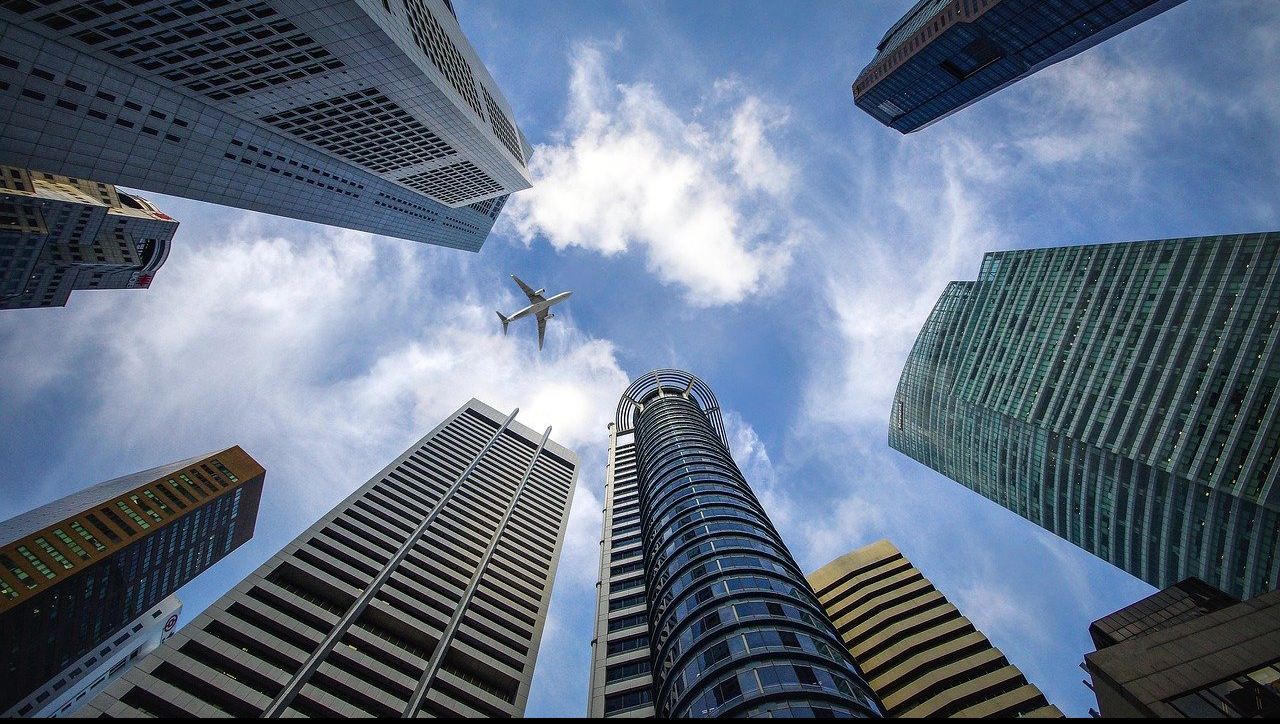
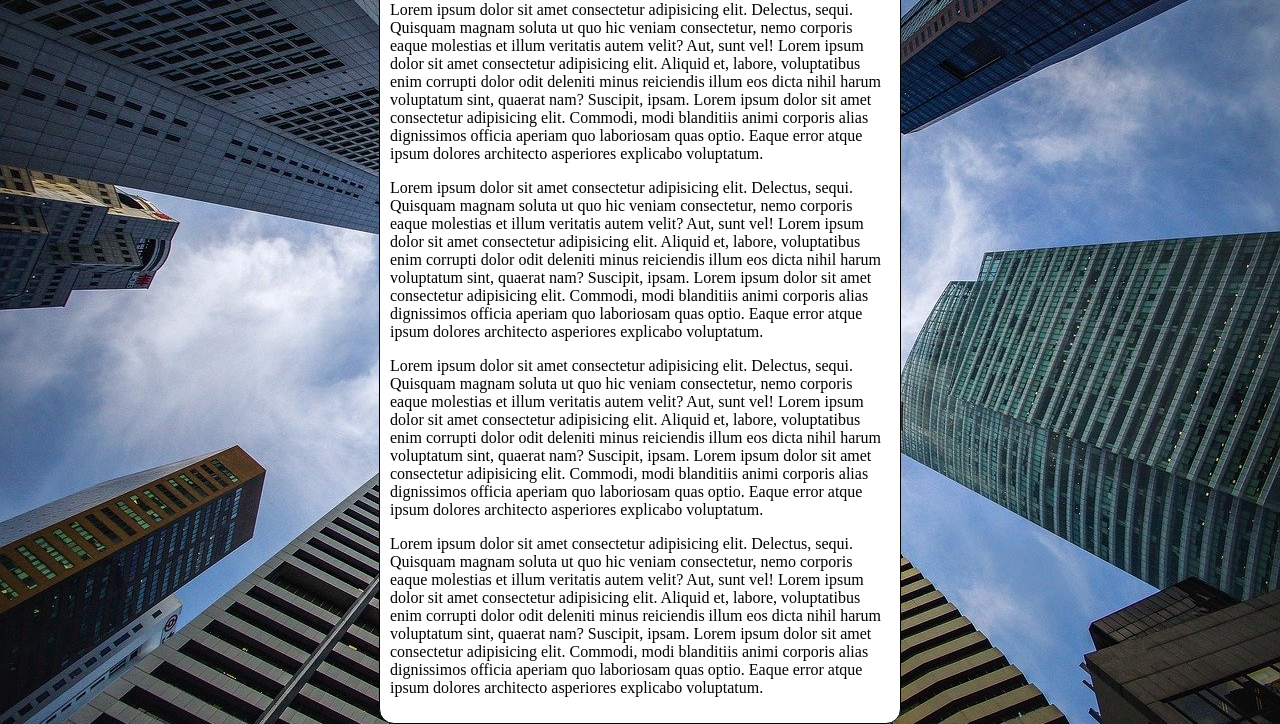
Before and after one commit to adrianospraia/html-css3, a plain HTML site: page exercicios/ex022/fundo005.html in a window 1280 px wide. Shown: the part 98-822 px from the top of the page. Drawn offline with Linux system fonts and the light colour scheme.

Commit message:
uptade fundo 05

```diff
--- a/exercicios/ex022/fundo005.html
+++ b/exercicios/ex022/fundo005.html
@@ -8,16 +8,15 @@
     <style>
         body {
             height: 100vh;
-            background-color: black;
-            background-image: url(imagens/wallpaper002.jpg);
-            background-position: center top;
-            background-repeat: no-repeat;
-            background-size: cover;
+            /*ShortHand - Background
+                color > image > position/size > repeat > attachment*/
+
+            background: black url(imagens/wallpaper002.jpg) center top/cover no-repeat fixed;
+
         }
         main {
-            display: none ;
             background-color: white;
-            width: 400px;
+            max-width: 500px;
             padding: 10px;
             margin: auto;
             border: 1px solid black;
@@ -30,6 +29,9 @@
     <main>
         <h1>Teste de Imagem de Fundo</h1>
         <p>Lorem ipsum dolor sit amet consectetur adipisicing elit. Delectus, sequi. Quisquam magnam soluta ut quo hic veniam consectetur, nemo corporis eaque molestias et illum veritatis autem velit? Aut, sunt vel! Lorem ipsum dolor sit amet consectetur adipisicing elit. Aliquid et, labore, voluptatibus enim corrupti dolor odit deleniti minus reiciendis illum eos dicta nihil harum voluptatum sint, quaerat nam? Suscipit, ipsam. Lorem ipsum dolor sit amet consectetur adipisicing elit. Commodi, modi blanditiis animi corporis alias dignissimos officia aperiam quo laboriosam quas optio. Eaque error atque ipsum dolores architecto asperiores explicabo voluptatum.</p>
+        <p>Lorem ipsum dolor sit amet consectetur adipisicing elit. Delectus, sequi. Quisquam magnam soluta ut quo hic veniam consectetur, nemo corporis eaque molestias et illum veritatis autem velit? Aut, sunt vel! Lorem ipsum dolor sit amet consectetur adipisicing elit. Aliquid et, labore, voluptatibus enim corrupti dolor odit deleniti minus reiciendis illum eos dicta nihil harum voluptatum sint, quaerat nam? Suscipit, ipsam. Lorem ipsum dolor sit amet consectetur adipisicing elit. Commodi, modi blanditiis animi corporis alias dignissimos officia aperiam quo laboriosam quas optio. Eaque error atque ipsum dolores architecto asperiores explicabo voluptatum.</p>
+        <p>Lorem ipsum dolor sit amet consectetur adipisicing elit. Delectus, sequi. Quisquam magnam soluta ut quo hic veniam consectetur, nemo corporis eaque molestias et illum veritatis autem velit? Aut, sunt vel! Lorem ipsum dolor sit amet consectetur adipisicing elit. Aliquid et, labore, voluptatibus enim corrupti dolor odit deleniti minus reiciendis illum eos dicta nihil harum voluptatum sint, quaerat nam? Suscipit, ipsam. Lorem ipsum dolor sit amet consectetur adipisicing elit. Commodi, modi blanditiis animi corporis alias dignissimos officia aperiam quo laboriosam quas optio. Eaque error atque ipsum dolores architecto asperiores explicabo voluptatum.</p>
+        <p>Lorem ipsum dolor sit amet consectetur adipisicing elit. Delectus, sequi. Quisquam magnam soluta ut quo hic veniam consectetur, nemo corporis eaque molestias et illum veritatis autem velit? Aut, sunt vel! Lorem ipsum dolor sit amet consectetur adipisicing elit. Aliquid et, labore, voluptatibus enim corrupti dolor odit deleniti minus reiciendis illum eos dicta nihil harum voluptatum sint, quaerat nam? Suscipit, ipsam. Lorem ipsum dolor sit amet consectetur adipisicing elit. Commodi, modi blanditiis animi corporis alias dignissimos officia aperiam quo laboriosam quas optio. Eaque error atque ipsum dolores architecto asperiores explicabo voluptatum.</p>
     </main>
 
 </body>
```
